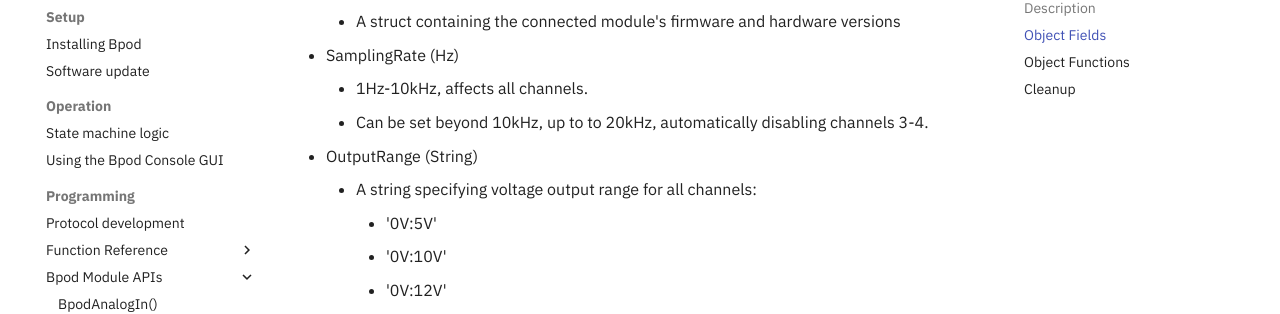
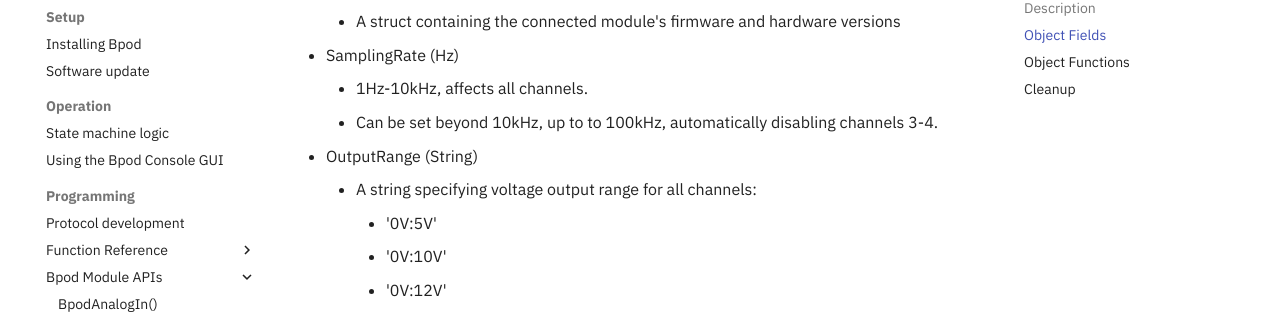
Before and after one commit to sanworks/Bpod_Wiki, an MkDocs documentation site: the page built from docs/module-documentation/waveplayer.md, in a window 1280 px wide and 900 px high, scrolled down 662 px. Shown: the part 148-462 px from the top of the window. Built offline with MkDocs 1.6.1 and Material for MkDocs 9.7.7, drawn with Linux system fonts in a browser that asks for light colours; some web fonts are replaced; comment, search, counter and statistics services are not loaded.

Commit message:
Update 20kHz max spec to 100kHz

```diff
--- a/docs/module-documentation/waveplayer.md
+++ b/docs/module-documentation/waveplayer.md
@@ -27,7 +27,7 @@ The BpodWavePlayer device is controlled in 2 ways:
     - A struct containing the connected module's firmware and hardware versions
 - SamplingRate (Hz)
     - 1Hz-10kHz, affects all channels.
-    - Can be set beyond 10kHz, up to to 20kHz, automatically disabling channels 3-4.
+    - Can be set beyond 10kHz, up to to 100kHz, automatically disabling channels 3-4.
 - OutputRange (String)
     - A string specifying voltage output range for all channels:
         - '0V:5V'
```
